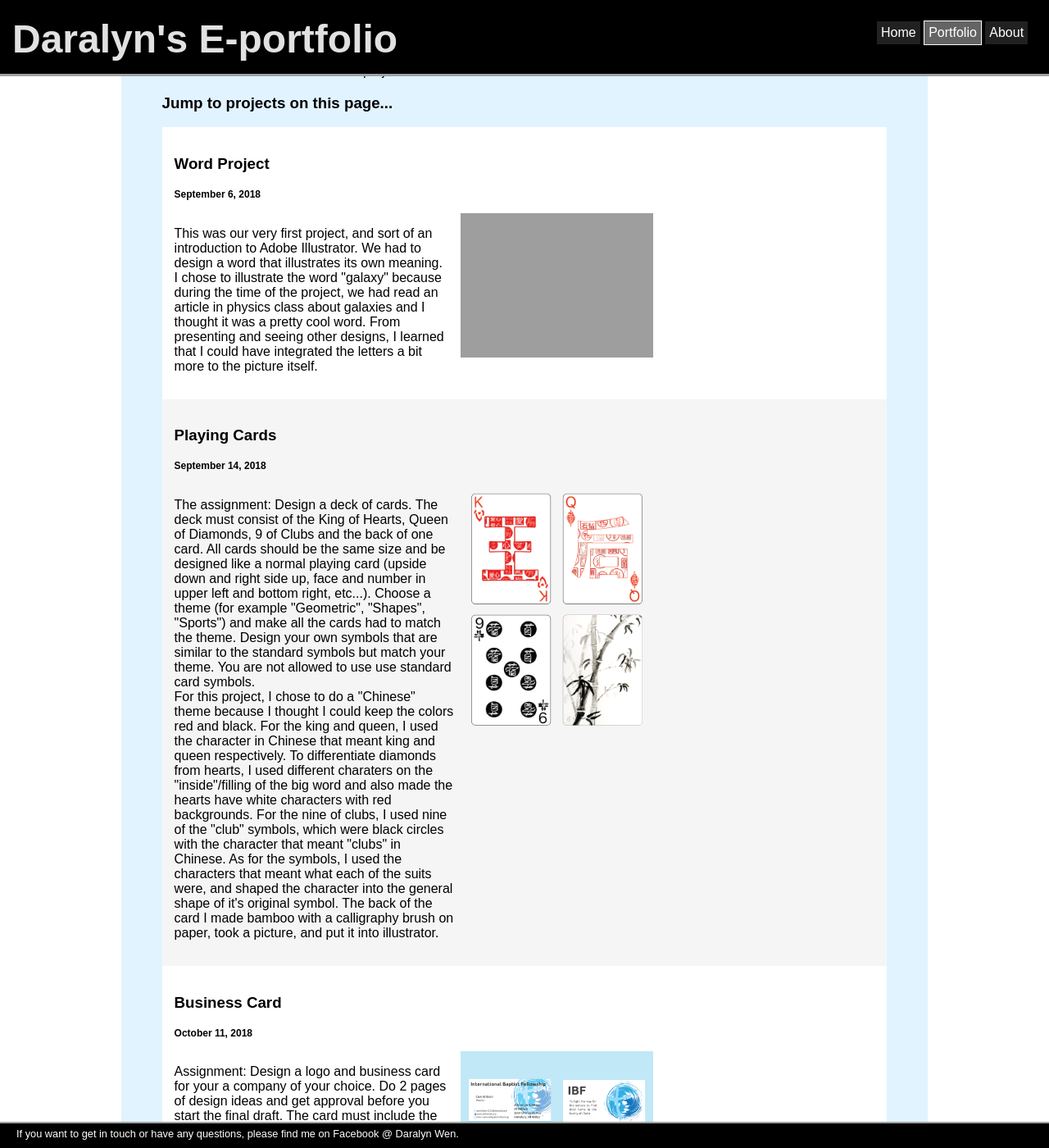
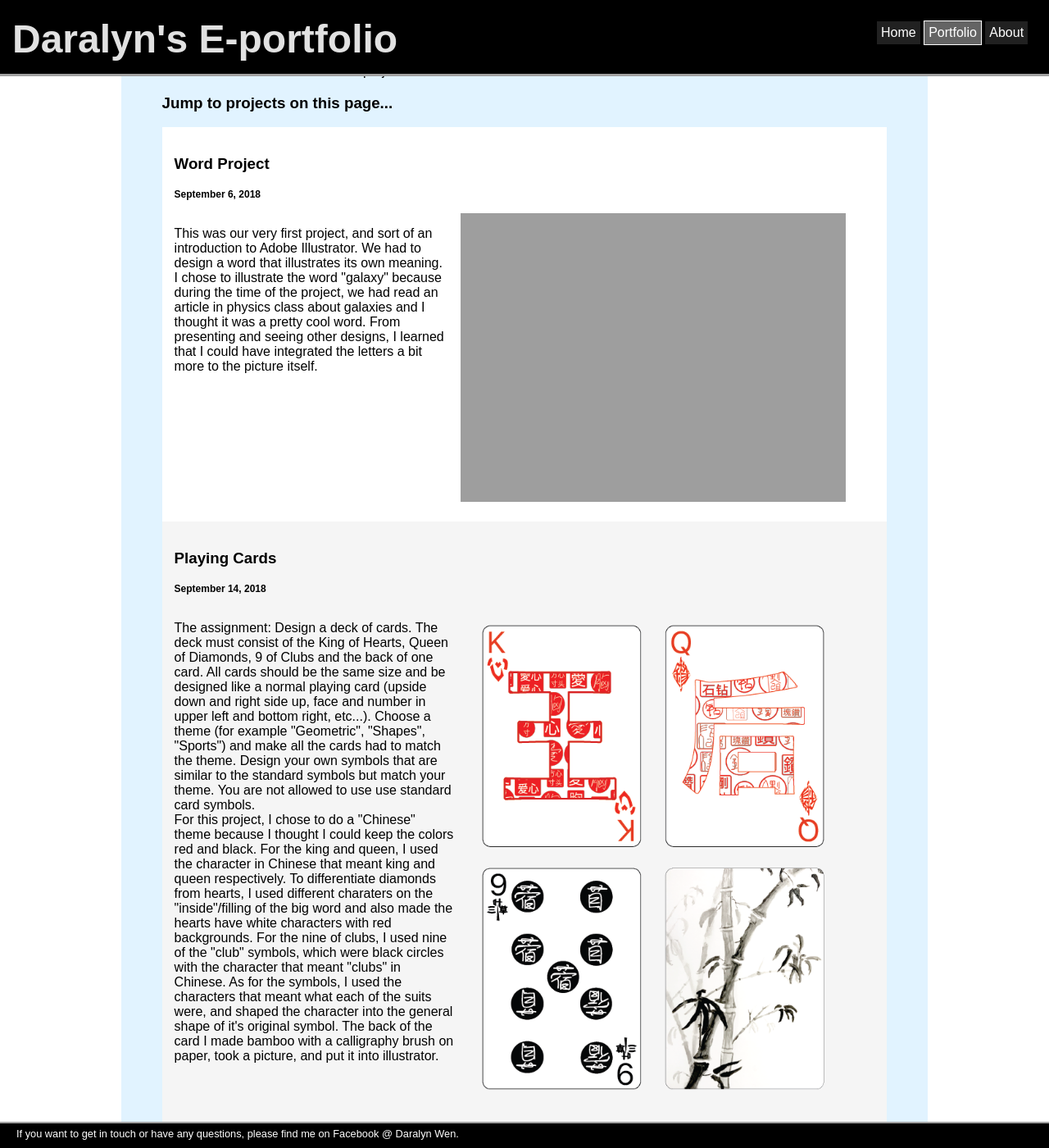
Before and after one commit to daralyn/daralyn.github.io, a Jekyll site: the page built from portfolio/design/index.html, in a window 1280 px wide and 1400 px high, scrolled down 202 px. Shown: the whole window at 82% size. Built offline with Jekyll 4.4.1, drawn with Linux system fonts in a browser that asks for light colours.

Commit message:
Update index.html

```diff
--- a/portfolio/design/index.html
+++ b/portfolio/design/index.html
@@ -104,7 +104,7 @@ title: Daralyn's Design Portfolio
 	}
 
 	img{
-		Width: 50%;
+		Width: 100%;
 		margin: 0px 5px 5px 2px;
 	}
 </style>
```
